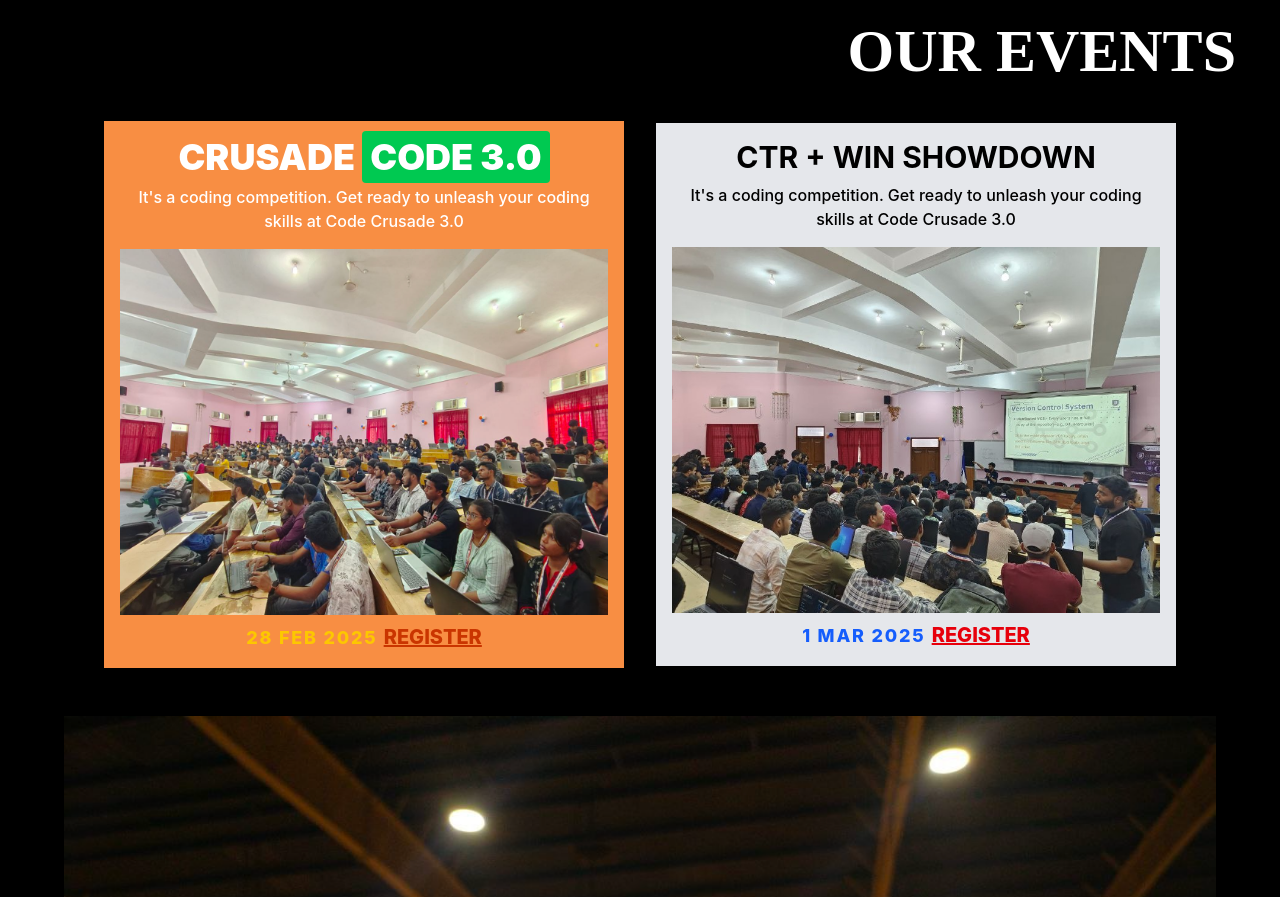
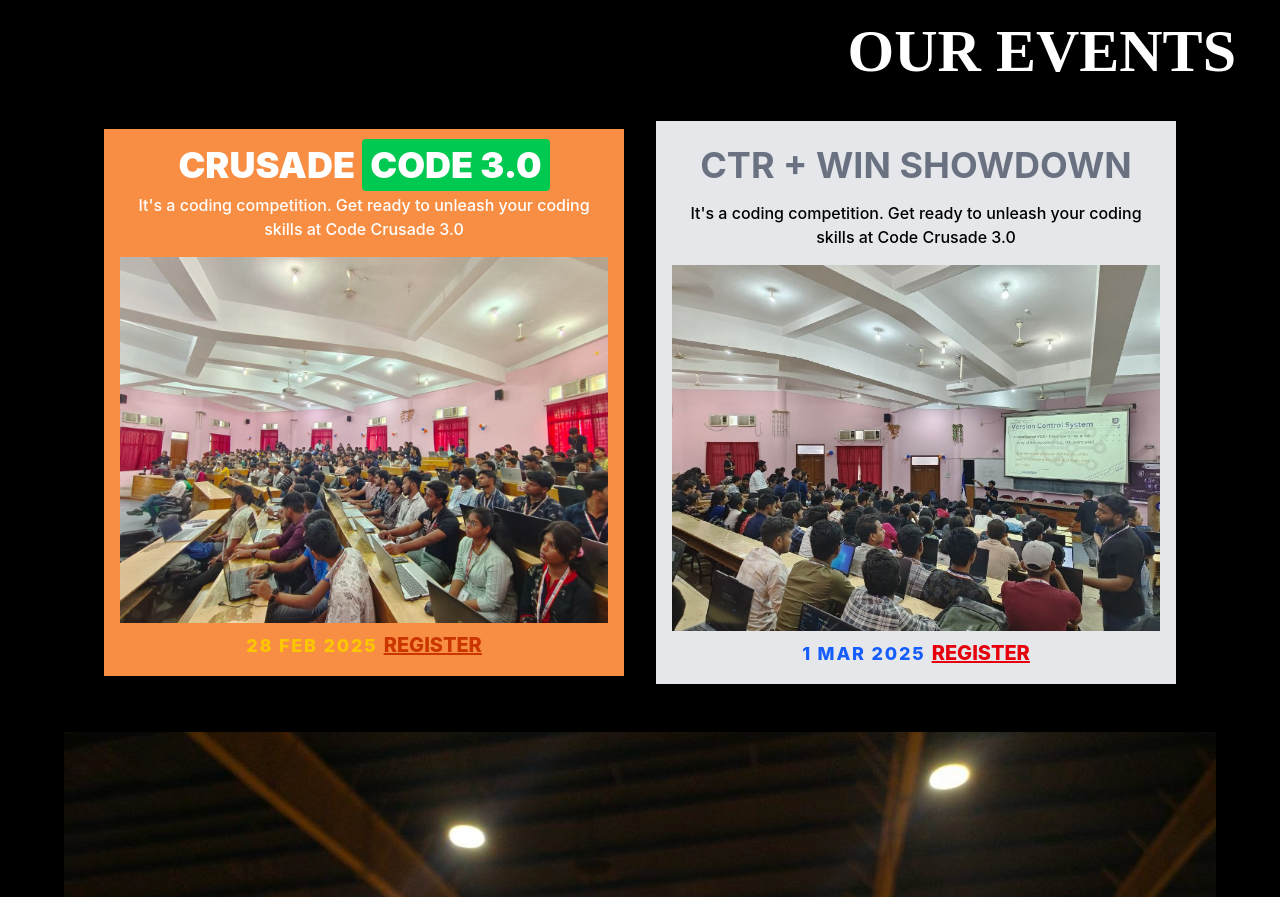
Before and after one commit to Ren1sha/Sankalp, a React (Vite) app: page / in a window 1280 px wide. Shown: the part 2100-2997 px from the top of the page. Built offline with nearby package versions, Linux system fonts and the light colour scheme.

Commit message:
Update Sankalp2025.jsx
Padding

```diff
--- a/src/Sankalp2025.jsx
+++ b/src/Sankalp2025.jsx
@@ -160,7 +160,7 @@ const Sankalp2025 = () => {
   className="w-full md:w-130 transition duration-300 hover:scale-105"
 >
   <div className="bg-gray-200 text-black p-4">
-    <h3 className="text-2xl font-bold md:text-3xl">
+    <h3 className="text-2xl font-bold text-gray-500 md:text-4xl p-2">
       CTR + WIN SHOWDOWN
     </h3>
     <p className="mt-2 text-sm md:text-base">
```
